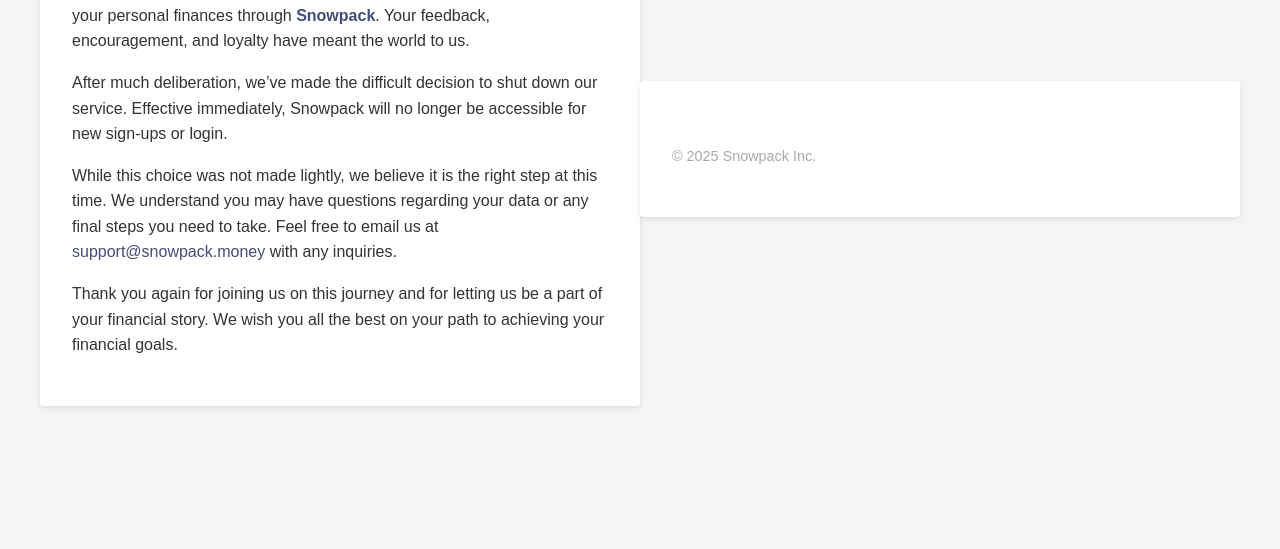
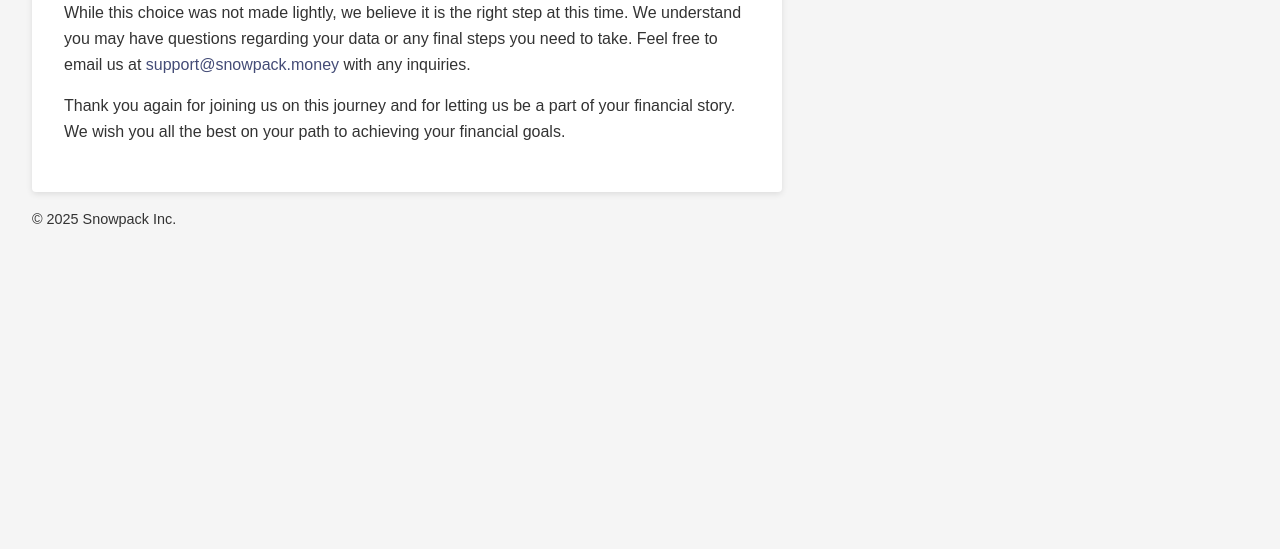
Before and after one commit to snowpackmoney/snowpackmoney.github.io, a plain HTML site: page index.html in a window 1280 px wide. Shown: the part 251-800 px from the top of the page. Drawn offline with Linux system fonts and the light colour scheme.

Commit message:
Update index.html

```diff
--- a/index.html
+++ b/index.html
@@ -2,7 +2,7 @@
 <html lang="en">
 <head>
   <meta charset="UTF-8">
-  <title>Thank You</title>
+  <title>Snowpack</title>
   <meta name="viewport" content="width=device-width, initial-scale=1.0">
   <style>
     /* Basic Reset */
@@ -17,9 +17,6 @@
       font-family: Arial, sans-serif;
       color: #333;
       background: #f5f5f5;
-      display: flex;
-      align-items: center;
-      justify-content: center;
       min-height: 100vh;
       padding: 2rem;
     }
@@ -28,11 +25,12 @@
     .container {
       background: #fff;
       padding: 2rem;
-      max-width: 600px;
+      max-width: 750px;
       width: 100%;
       box-shadow: 0 2px 6px rgba(0, 0, 0, 0.1);
       border-radius: 4px;
       text-align: left;
+      align: center;
     }
 
     /* Heading */
@@ -65,9 +63,13 @@
 
     /* Footer */
     .footer {
-      margin-top: 2rem;
+      margin-top: 1rem;
       font-size: 0.9rem;
-      color: #aaa;
+      color: #333;
+      max-width: 750px;
+      width: 100%;
+      text-align: left;
+      align: center;
     }
   </style>
 </head>
@@ -92,10 +94,8 @@
       We wish you all the best on your path to achieving your financial goals.
     </p>
   </div>
-  <div class="container">
-    <p class="footer">
-      &copy; 2025 Snowpack Inc.
-    </p>
-  </div>
+  <p class="footer">
+    &copy; 2025 Snowpack Inc.
+  </p>
 </body>
 </html>
```
